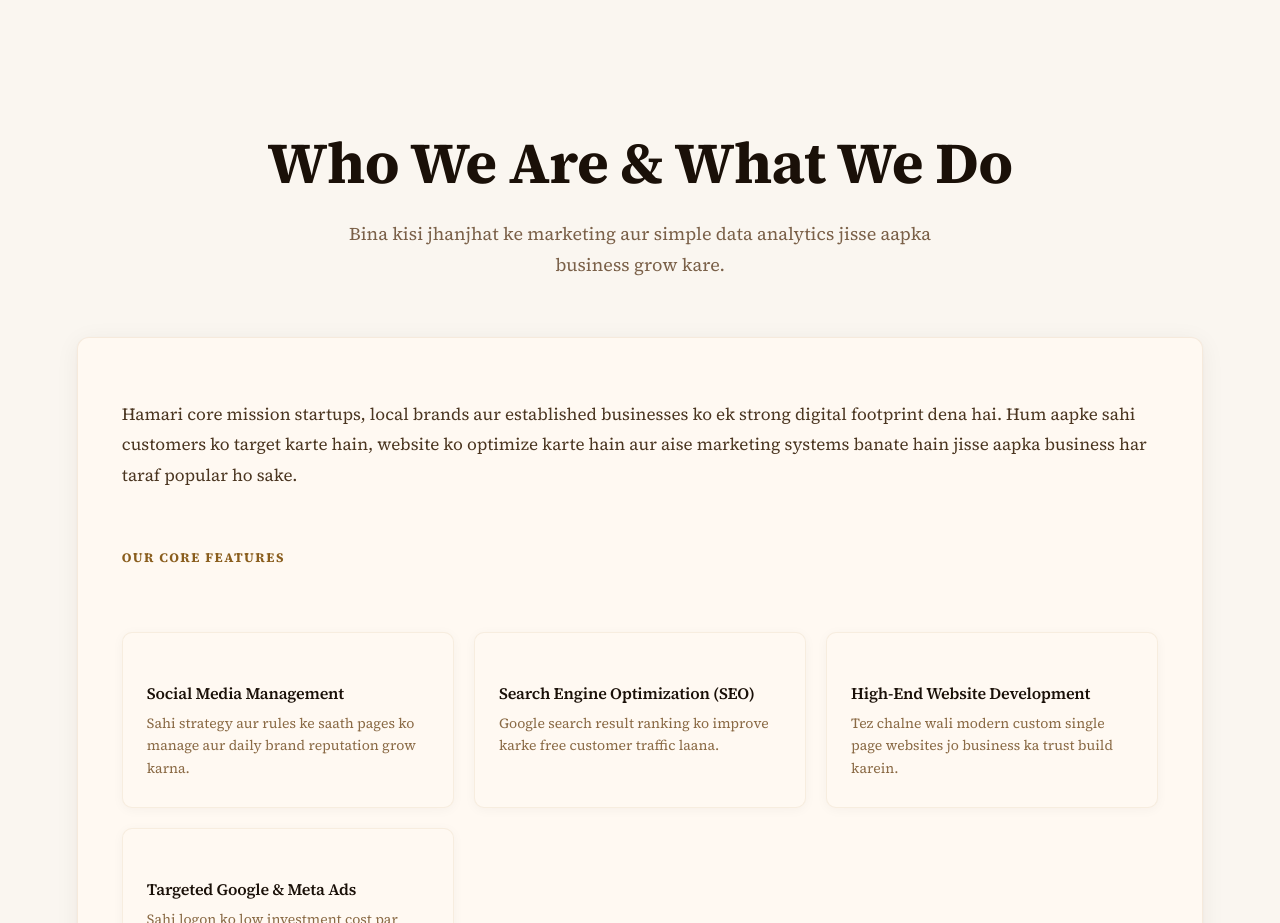
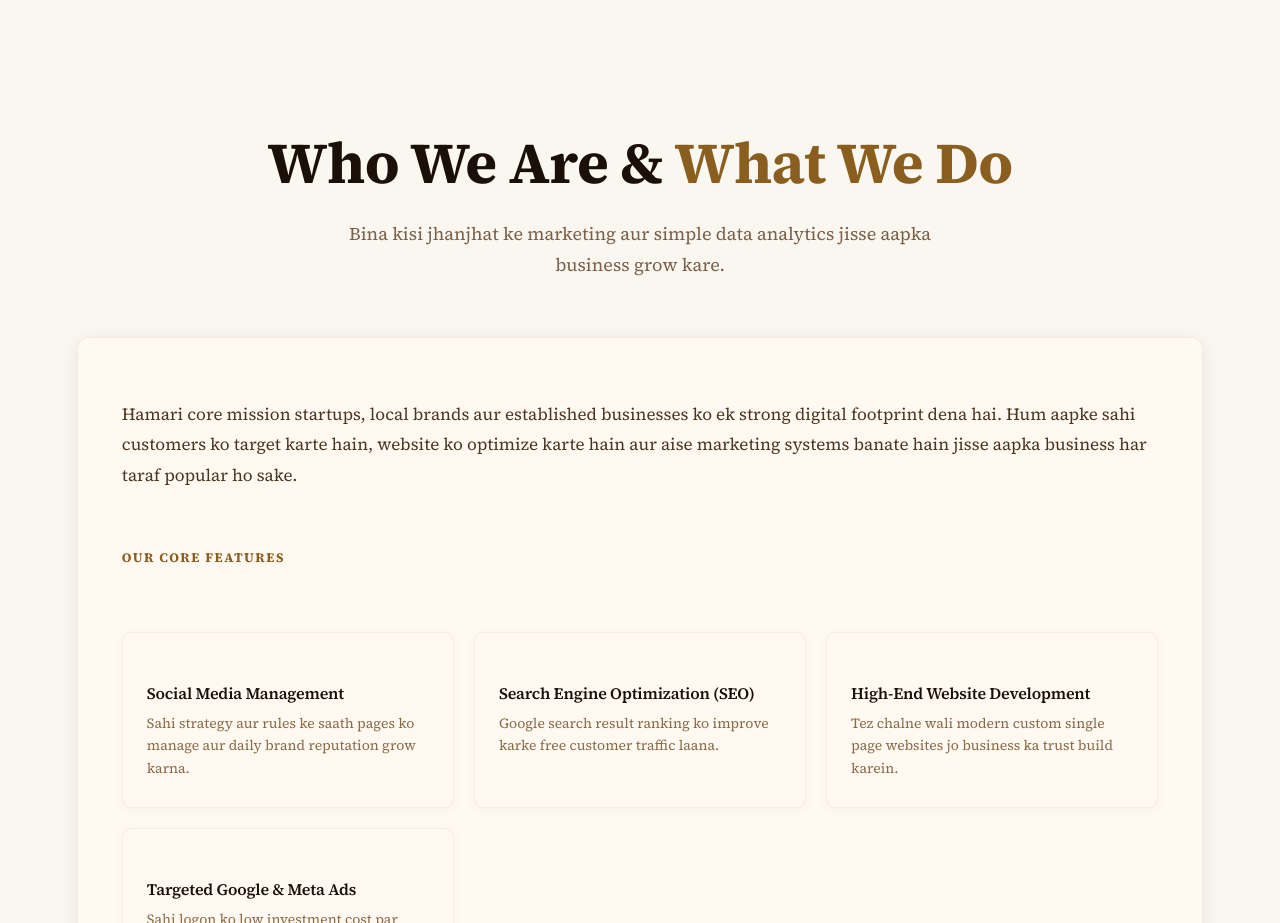
Before and after one commit to Anas-system/digital-agency, a React (Vite) app: page / in a window 1280 px wide. Shown: the part 860-1783 px from the top of the page. Built offline with nearby package versions, Linux system fonts and the light colour scheme.

Commit message:
highlight what we do golden

```diff
--- a/src/App.jsx
+++ b/src/App.jsx
@@ -533,7 +533,7 @@ function App() {
       <section id="about" style={styles.scrollSection} ref={aboutRef}>
         <div style={styles.viewWrapper}>
           <div style={styles.sectionHeader}>
-            <h1 style={styles.hugeTitle}>{liveData.aboutHeader}</h1>
+            <h1 style={styles.hugeTitle}>Who We Are & <span style={styles.gradientBlueText}>What We Do</span></h1>
             <p style={styles.subtitleText}>{liveData.aboutSubtitle}</p>
           </div>
           <div style={styles.glassCard}>
```
